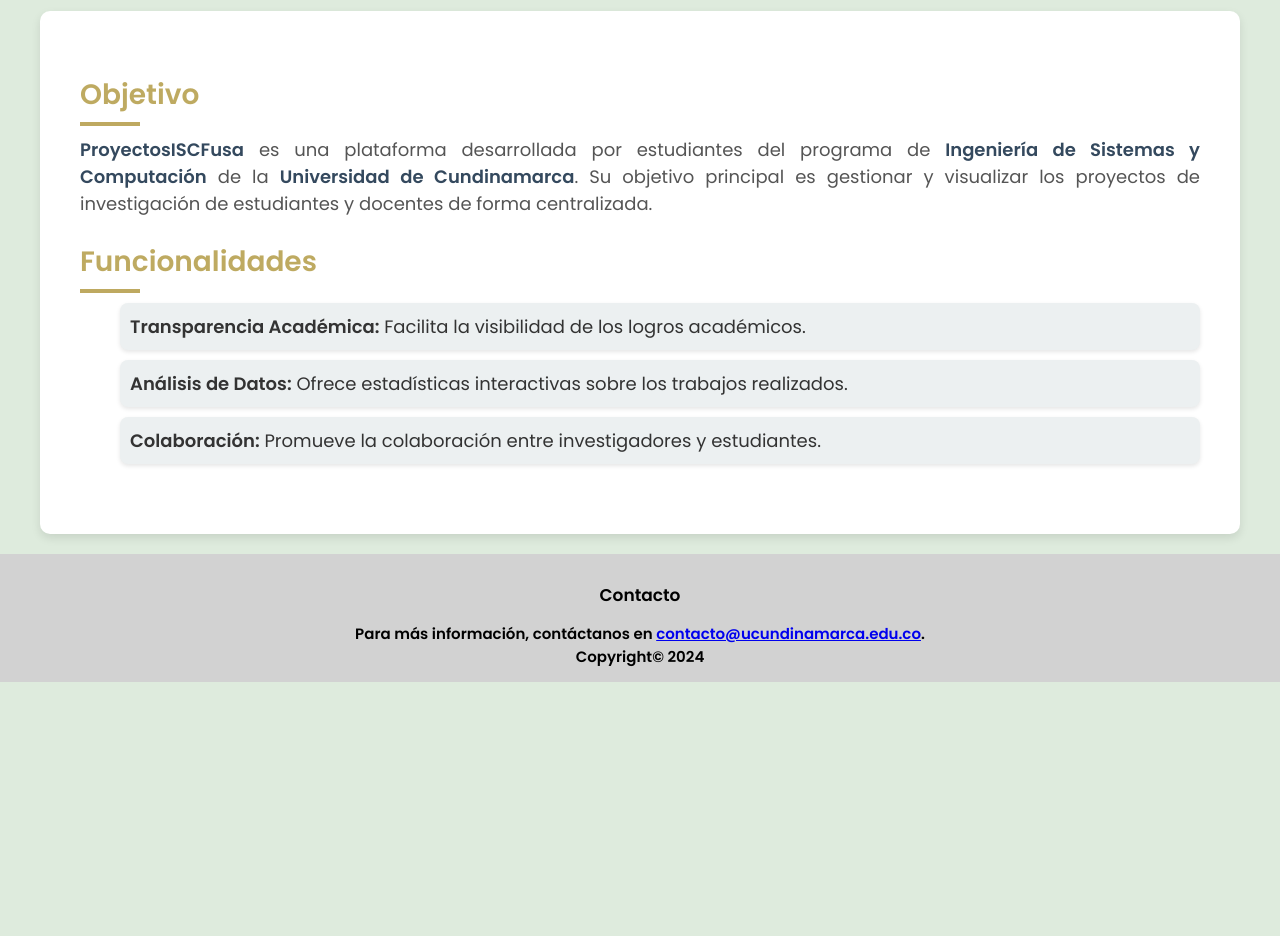
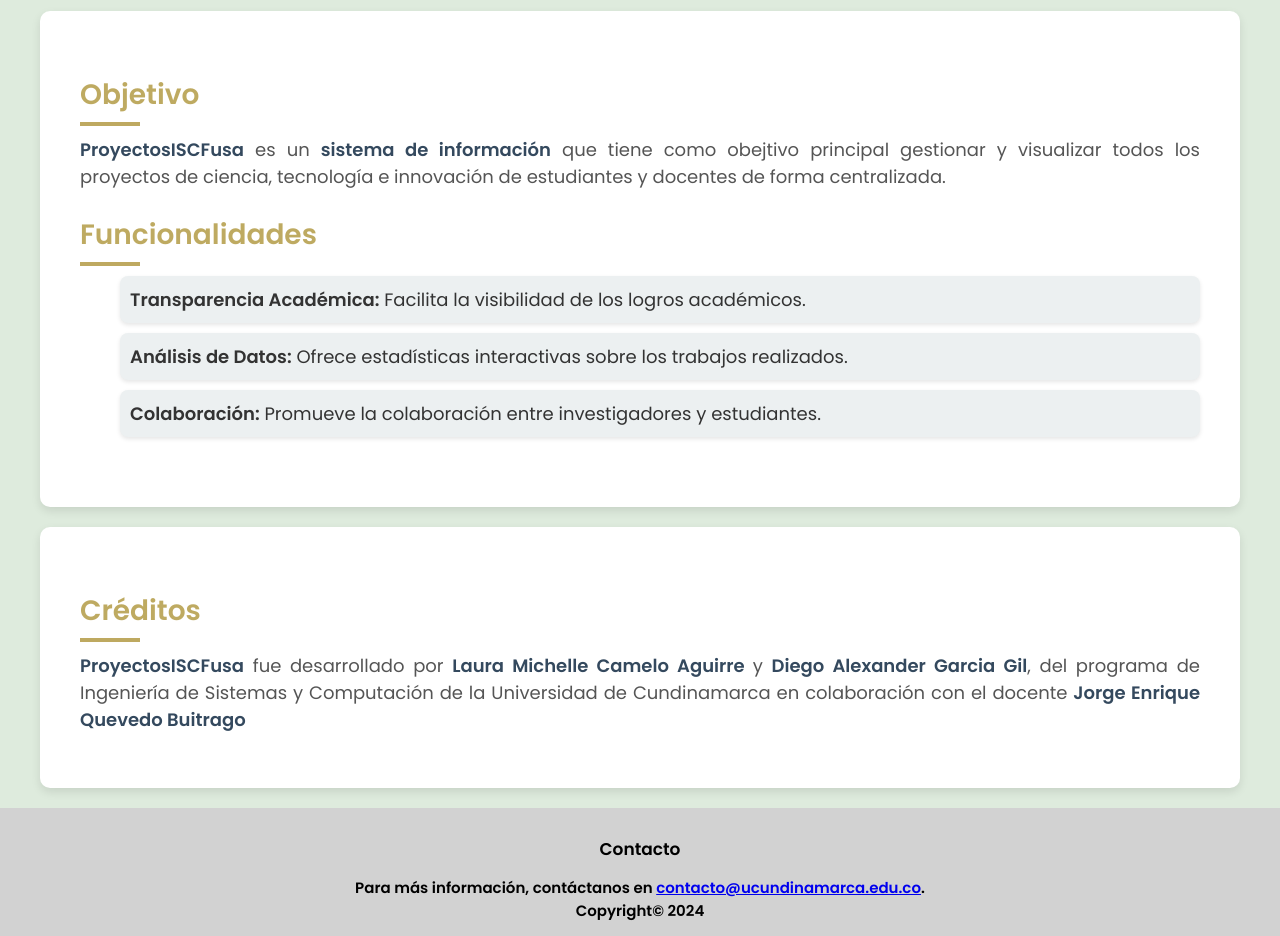
Before and after one commit to dagarciagil/Sistema-de-informaci-n, a website: page public/acercade.html in a window 1280 px wide. Shown: the part 320-1256 px from the top of the page. Before the commit the page ends 1002 px from the top, so only its background shows below. Drawn offline with Linux system fonts and the light colour scheme; files whose address does not match are found by name.

Commit message:
Retoques en la página
Cambios finales

```diff
--- a/public/acercade.html
+++ b/public/acercade.html
@@ -36,11 +36,11 @@
 
         <section class="container__about-section">
             <h2>Objetivo</h2>
-            <p><strong>ProyectosISCFusa</strong> es una plataforma desarrollada por estudiantes del programa de
-                <strong>Ingeniería de
-                    Sistemas y Computación</strong> de la <strong>Universidad de Cundinamarca</strong>. Su objetivo
-                principal es gestionar y visualizar los proyectos de investigación de estudiantes y docentes de forma
-                centralizada.</p>
+            <p><strong>ProyectosISCFusa</strong> es un
+                <strong>sistema de información</strong> que tiene como obejtivo
+                principal gestionar y visualizar todos los proyectos de ciencia, tecnología e innovación de
+                estudiantes y docentes de forma centralizada.
+            </p>
 
             <h2>Funcionalidades</h2>
             <ul>
@@ -50,6 +50,17 @@
                 <li><strong>Colaboración:</strong> Promueve la colaboración entre investigadores y estudiantes.</li>
             </ul>
         </section>
+
+        <section class="container__creditos">
+            <h2>Créditos</h2>
+            <p><strong>ProyectosISCFusa</strong> fue desarrollado por <strong>Laura
+            Michelle Camelo Aguirre </strong>
+                 y <strong>Diego Alexander Garcia Gil</strong>, del programa de Ingeniería de Sistemas
+                y Computación de la Universidad
+                de Cundinamarca en colaboración con el docente <strong>Jorge Enrique Quevedo Buitrago</strong></p>
+
+        </section>
+
     </div>
 </body>
 <footer class="footer__final">
--- a/sass/P3estadisticas.scss
+++ b/sass/P3estadisticas.scss
@@ -1,4 +1,4 @@
-.dashb{
+.dashb {
     width: 100%;
     height: auto;
     background-color: rgb(79, 123, 127);
@@ -6,13 +6,30 @@
     align-items: center;
     justify-content: center;
     text-align: center;
-    &__uno{
+
+    &__uno {
         width: 80%;
-        height: 40em;
+        height: 55em;
         padding: 4em;
         background-color: #bba558f2;
     }
-    &__frame{
+
+    &__info {
+        margin-bottom: 1em;
+        padding: 1em;
+        background-color: #fff;
+        border-radius: 8px;
+        box-shadow: 0 4px 10px rgba(0, 0, 0, 0.1);
+
+        p {
+            font-size: 18px;
+            color: #555;
+            margin: 0;
+            text-align: justify;
+        }
+    }
+
+    &__frame {
         width: 100%;
         height: 40em;
         border-radius: 1em;
--- a/sass/P4acercade.scss
+++ b/sass/P4acercade.scss
@@ -85,4 +85,40 @@
 
     }
 
+   &__creditos {
+       background-color: #fff;
+       padding: 40px;
+       border-radius: 10px;
+       box-shadow: 0 4px 10px rgba(0, 0, 0, 0.1);
+       margin-top: 20px;
+
+       h2 {
+           color: #bba558f2;
+           font-size: 28px;
+           margin-bottom: 20px;
+           position: relative;
+       }
+
+       h2::after {
+           content: '';
+           width: 60px;
+           height: 4px;
+           background-color: #bba558f2;
+           position: absolute;
+           bottom: -10px;
+           left: 0;
+       }
+
+       p {
+           font-size: 18px;
+           color: #555;
+           margin-bottom: 15px;
+           text-align: justify;
+
+           strong {
+               color: #34495e;
+               font-weight: bold;
+           }
+       }
+   }
 }
```
Also changed, not shown: public/estadisticas.html (+11 -0 lines), public/bundle.css, 1 other file.
